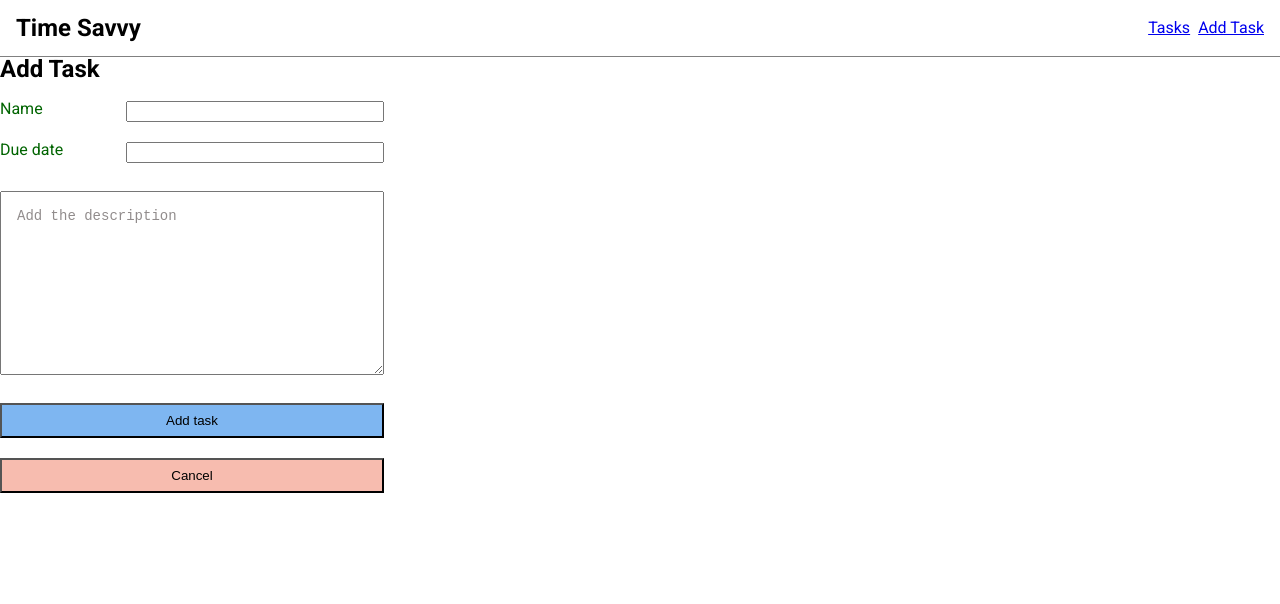
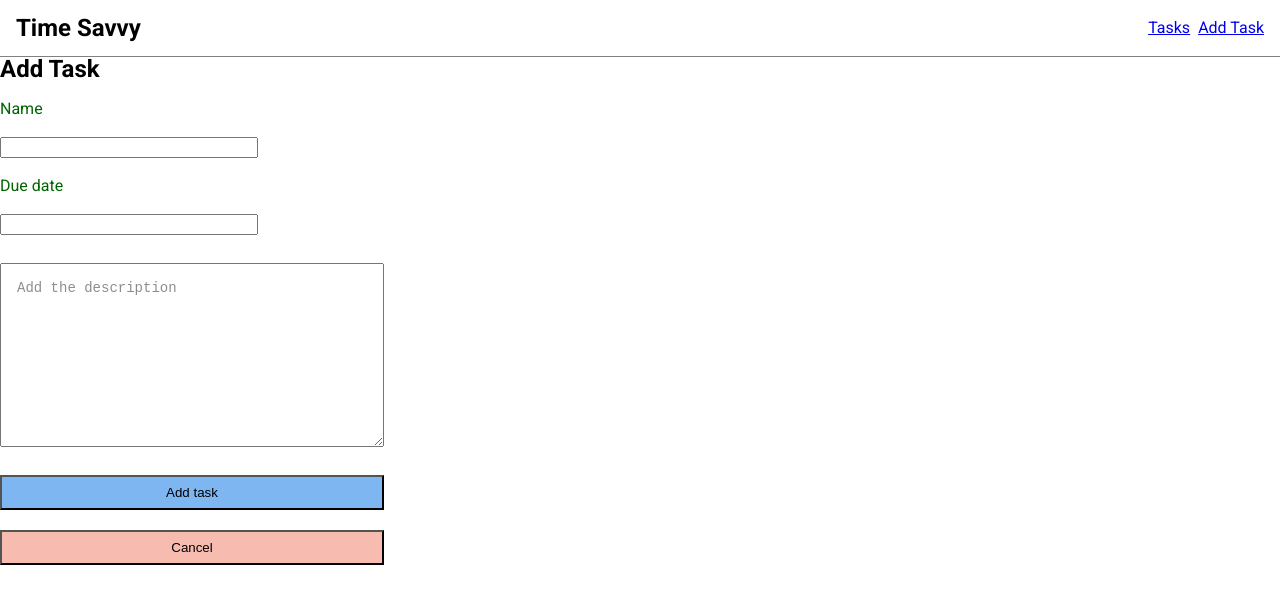
Before and after one commit to AmberG31/TimeSavyy, a React (Create React App) app in the folder frontend/: page /tasks/add in a window 1280 px wide. Shown: the top 604 px of the page. Built offline with nearby package versions, Linux system fonts and the light colour scheme.

Commit message:
Added logics to clear the form and display success message
Co-authored-by: Amber <118190812+AmberG31@users.noreply.github.com>

```diff
--- a/frontend/src/components/TaskForm/TaskForm.tsx
+++ b/frontend/src/components/TaskForm/TaskForm.tsx
@@ -20,12 +20,17 @@ const TaskForm = () => {
       user_id: 1,
     };
     mutation.mutate(data);
+    setNameInput("");
+    setDueDateInput("");
+    setContentInput("");
+    setIsSuccess(true);
     navigate("/tasks");
   };
 
   const [nameInput, setNameInput] = useState("");
   const [dueDateInput, setDueDateInput] = useState("");
   const [contentInput, setContentInput] = useState("");
+  const [isSuccess, setIsSuccess] = useState(false);
 
   return (
     <>
@@ -33,6 +38,7 @@ const TaskForm = () => {
         <h1 className={styles.title}>Add Task</h1>
         <label htmlFor="title" className={styles.names}>
           Name
+        </label>
         <input
           className={styles.inputName}
           id="title"
@@ -40,9 +46,9 @@ const TaskForm = () => {
           value={nameInput}
           onChange={(event) => setNameInput(event.target.value)}
         />
-        </label>
         <label htmlFor="dueDate" className={styles.names}>
           Due date
+        </label>
         <input
           className={styles.inputName}
           id="dueDate"
@@ -50,7 +56,6 @@ const TaskForm = () => {
           value={dueDateInput}
           onChange={(event) => setDueDateInput(event.target.value)}
         />
-        </label>
         <textarea
           className={styles.content}
           id="content"
@@ -64,11 +69,14 @@ const TaskForm = () => {
           type="submit"
           value="Add task"
         />
-        <input
+        <button
+          data-cy="cancelButton"
           className={`${styles.btn} ${styles.bttnCancel}`}
-          type="submit"
-          value="Cancel"
-        />
+          type="button"
+        >
+          Cancel
+        </button>
+        {isSuccess && <p id="successMessage">Task created</p>}
       </form>
     </>
   );
```
Lines whose indentation alone changed are shown as unchanged.
